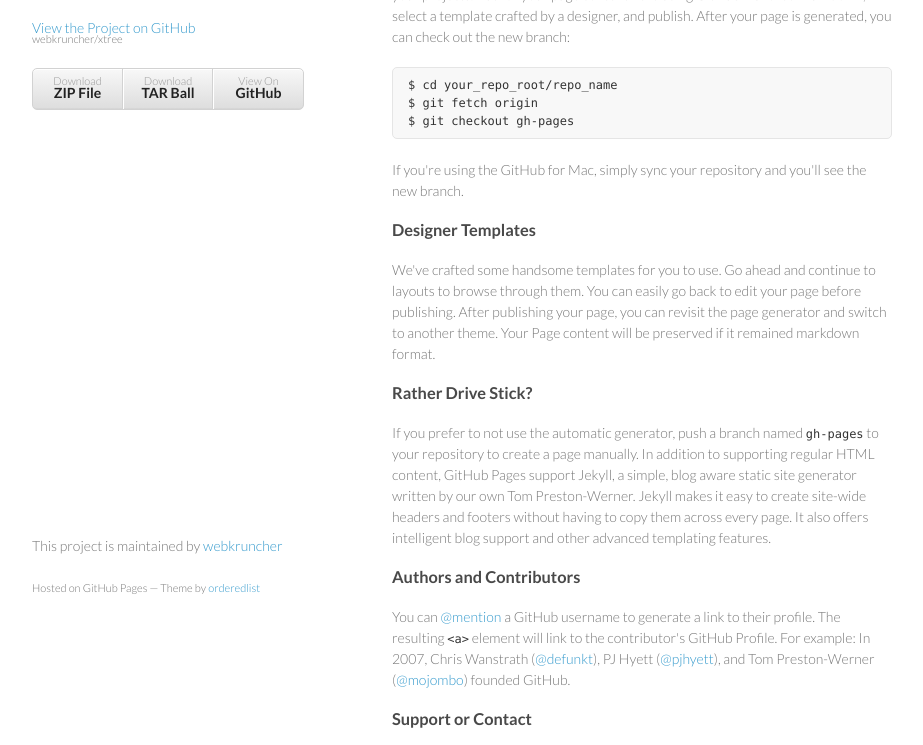
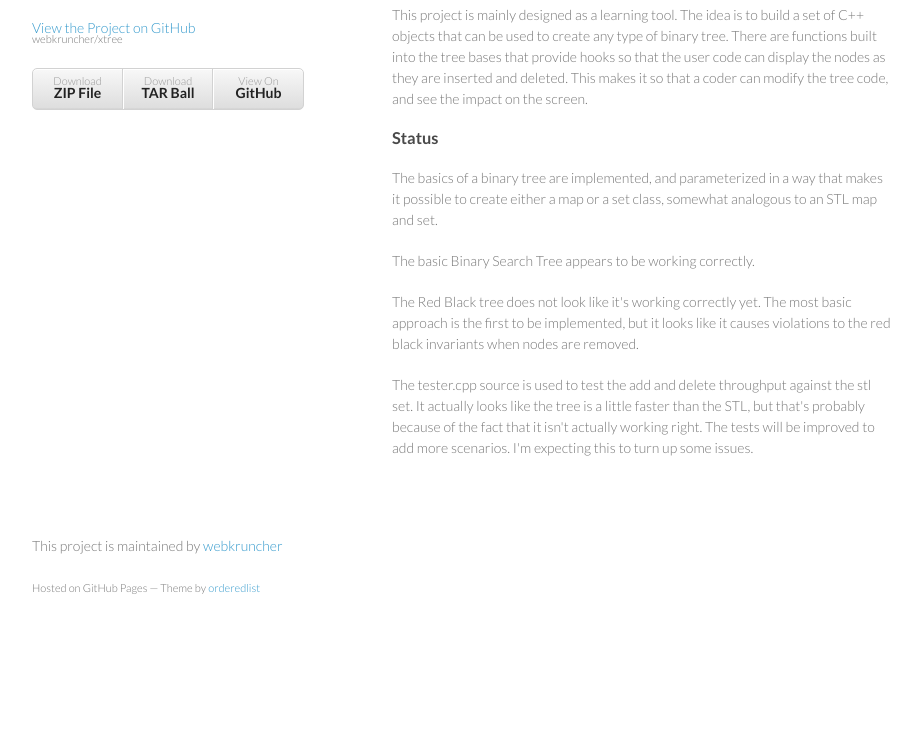
Before and after one commit to webkruncher/xtree, a plain HTML site: page index.html in a window 1280 px wide. Shown: the part 133-878 px from the top of the page, without its empty margins (178-1101 px from the left). After the commit the page ends 800 px from the top, so only its background shows below. Drawn offline with Linux system fonts and the light colour scheme.

Commit message:
Initial gh pages commit

```diff
--- a/index.html
+++ b/index.html
@@ -29,36 +29,40 @@
       </header>
       <section>
         <h3>
-<a name="welcome-to-github-pages" class="anchor" href="#welcome-to-github-pages"><span class="octicon octicon-link"></span></a>Welcome to GitHub Pages.</h3>
+					Welcome to my binary tree project.
+				</h3>
+				<p>This is a work in progress.</p>
+				<p>
+					This project is mainly designed as a learning tool.   The idea is to build a set of C++ objects that can
+					be used to create any type of binary tree.  There are functions built into the tree bases that provide
+					hooks so that the user code can display the nodes as they are inserted and deleted.  This makes it so that
+					a coder can modify the tree code, and see the impact on the screen.
+				</p>
 
-<p>This automatic page generator is the easiest way to create beautiful pages for all of your projects. Author your page content here using GitHub Flavored Markdown, select a template crafted by a designer, and publish. After your page is generated, you can check out the new branch:</p>
+        <h3>
+					Status
+				</h3>
+				<p>
+					The basics of a binary tree are implemented, and parameterized in a way that makes it possible to
+					create either a map or a set class, somewhat analogous to an STL map and set.
+				</p>
 
-<pre><code>$ cd your_repo_root/repo_name
-$ git fetch origin
-$ git checkout gh-pages
-</code></pre>
+				<p>
+					The basic Binary Search Tree appears to be working correctly.
+				</p>
 
-<p>If you're using the GitHub for Mac, simply sync your repository and you'll see the new branch.</p>
+				<p>
+					The Red Black tree does not look like it's working correctly yet.  The most basic approach is the first
+					to be implemented, but it looks like it causes violations to the red black invariants when nodes are removed.
+				</p>
 
-<h3>
-<a name="designer-templates" class="anchor" href="#designer-templates"><span class="octicon octicon-link"></span></a>Designer Templates</h3>
+				<p>
+					The tester.cpp source is used to test the add and delete throughput against the stl set.  It actually looks like
+					the tree is a little faster than the STL, but that's probably because of the fact that it isn't actually working
+					right.  The tests will be improved to add more scenarios.  I'm expecting this to turn up some issues.
+				</p>
 
-<p>We've crafted some handsome templates for you to use. Go ahead and continue to layouts to browse through them. You can easily go back to edit your page before publishing. After publishing your page, you can revisit the page generator and switch to another theme. Your Page content will be preserved if it remained markdown format.</p>
 
-<h3>
-<a name="rather-drive-stick" class="anchor" href="#rather-drive-stick"><span class="octicon octicon-link"></span></a>Rather Drive Stick?</h3>
-
-<p>If you prefer to not use the automatic generator, push a branch named <code>gh-pages</code> to your repository to create a page manually. In addition to supporting regular HTML content, GitHub Pages support Jekyll, a simple, blog aware static site generator written by our own Tom Preston-Werner. Jekyll makes it easy to create site-wide headers and footers without having to copy them across every page. It also offers intelligent blog support and other advanced templating features.</p>
-
-<h3>
-<a name="authors-and-contributors" class="anchor" href="#authors-and-contributors"><span class="octicon octicon-link"></span></a>Authors and Contributors</h3>
-
-<p>You can <a href="https://github.com/blog/821" class="user-mention">@mention</a> a GitHub username to generate a link to their profile. The resulting <code>&lt;a&gt;</code> element will link to the contributor's GitHub Profile. For example: In 2007, Chris Wanstrath (<a href="https://github.com/defunkt" class="user-mention">@defunkt</a>), PJ Hyett (<a href="https://github.com/pjhyett" class="user-mention">@pjhyett</a>), and Tom Preston-Werner (<a href="https://github.com/mojombo" class="user-mention">@mojombo</a>) founded GitHub.</p>
-
-<h3>
-<a name="support-or-contact" class="anchor" href="#support-or-contact"><span class="octicon octicon-link"></span></a>Support or Contact</h3>
-
-<p>Having trouble with Pages? Check out the documentation at <a href="http://help.github.com/pages">http://help.github.com/pages</a> or contact <a href="mailto:support@github.com">support@github.com</a> and we’ll help you sort it out.</p>
       </section>
       <footer>
         <p>This project is maintained by <a href="https://github.com/webkruncher">webkruncher</a></p>
```
